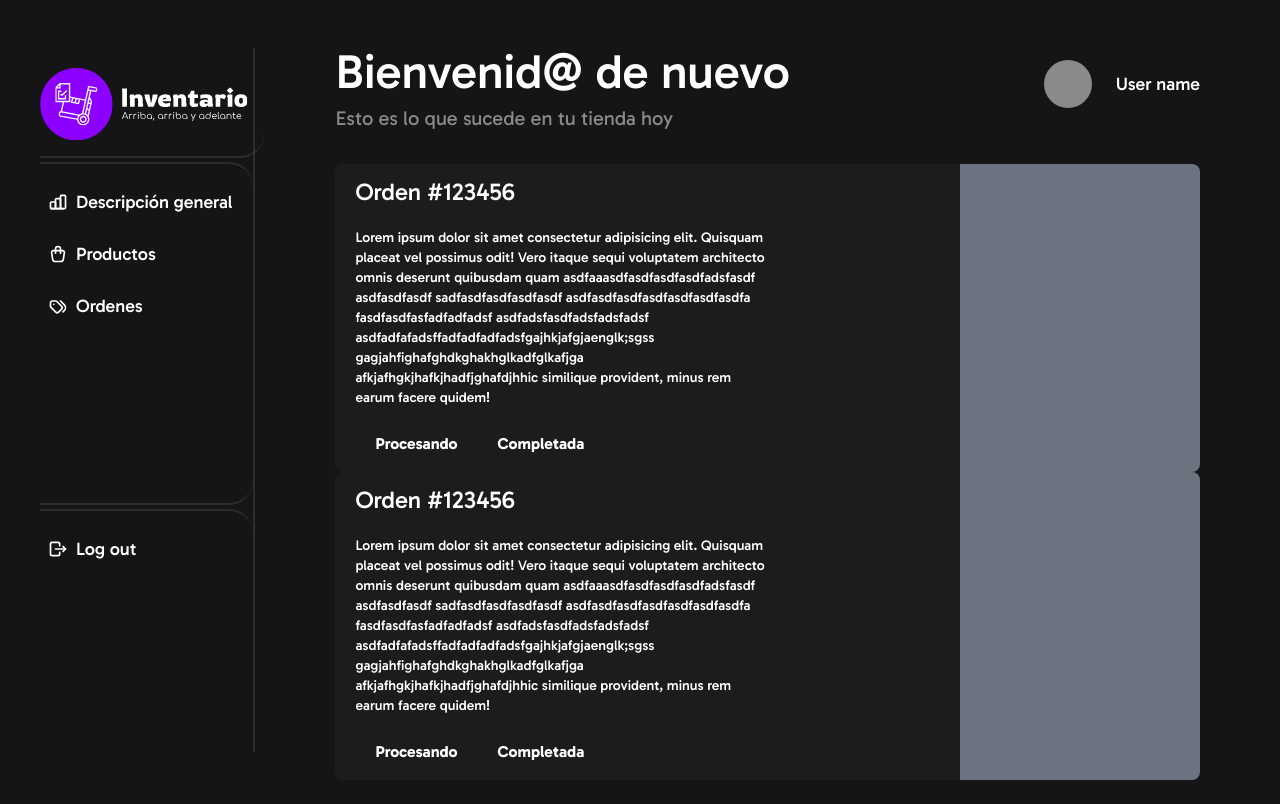
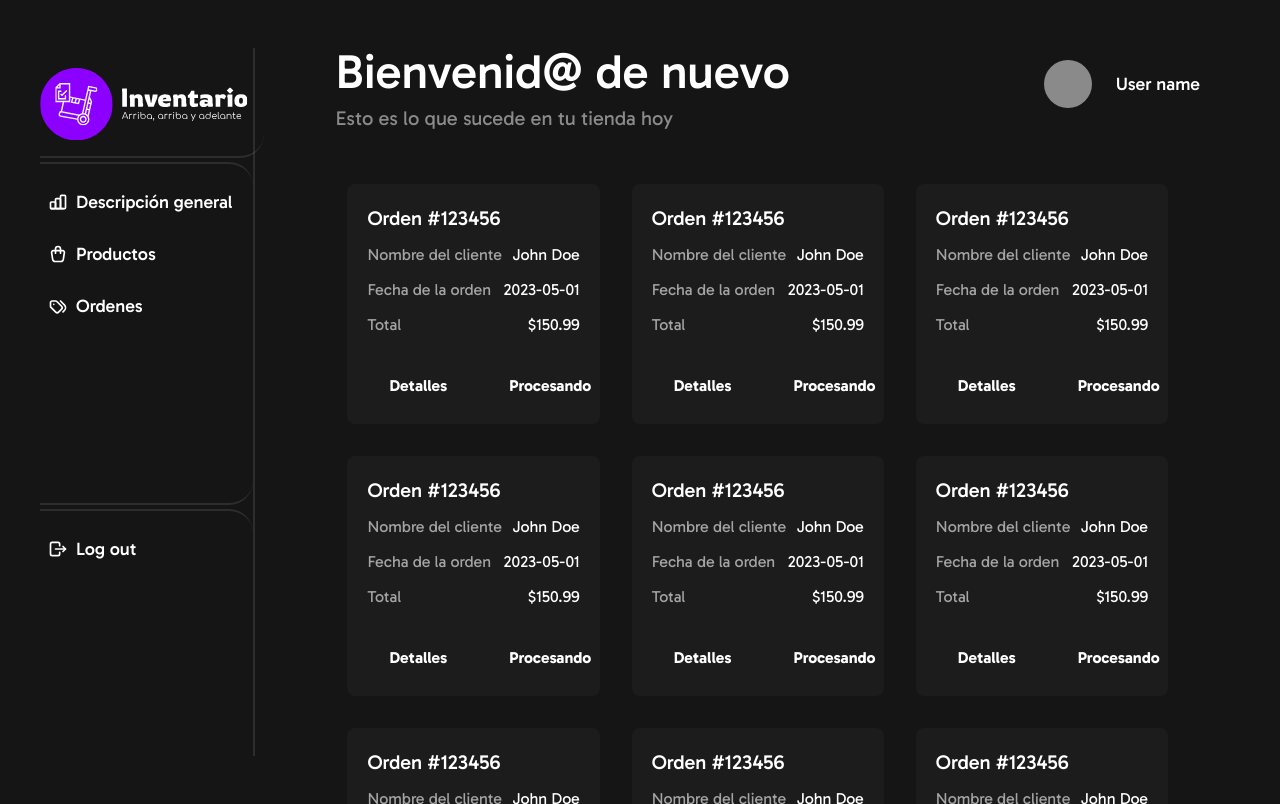
Before and after one commit to SergioMir018/Inventario-FE, a React (Vite) app: page /#/admin/home/orders in a window 1280 px wide. Built offline with nearby package versions, Linux system fonts and the light colour scheme.

Commit message:
MOD: change OrdersItem style

```diff
--- a/src/components/home/orders/order-item.tsx
+++ b/src/components/home/orders/order-item.tsx
@@ -1,27 +1,40 @@
 export default function OrderItem() {
   return (
-    <div className='w-full min-h-40 flex justify-between bg-dark rounded-lg'>
-      <div className='flex flex-col justify-between pt-3 pl-5 w-[50%]'>
-        <p className='text-white font-gabarito-medium text-2xl'>
+    <div className='w-full h-60 flex justify-between bg-dark rounded-lg hover:drop-shadow-sm group-hover:drop-shadow-neon transition duration-100'>
+      <div className='flex flex-col justify-between p-5 w-full'>
+        <p className='text-white font-gabarito-medium text-xl'>
           Orden #123456
         </p>
-        <p className='text-white text-sm font-gabarito-medium pt-5'>
-          Lorem ipsum dolor sit amet consectetur adipisicing elit. Quisquam placeat vel possimus odit! Vero itaque sequi voluptatem architecto omnis deserunt quibusdam quam asdfaaasdfasdfasdfasdfadsfasdf
-          asdfasdfasdf
-          sadfasdfasdfasdfasdf
-          asdfasdfasdfasdfasdfasdfasdfa
-          fasdfasdfasfadfadfadsf
-          asdfadsfasdfadsfadsfadsf
-          asdfadfafadsffadfadfadfadsfgajhkjafgjaenglk;sgss
-          gagjahfighafghdkghakhglkadfglkafjga
-          afkjafhgkjhafkjhadfjghafdjhhic similique provident, minus rem earum facere quidem!
-        </p>
-        <div className='w-[40%] mt-5 flex justify-between'>
-          <button className='py-1 px-5 mb-3 text-white font-gabarito-bold rounded-md hover:bg-white hover:text-black transition duration-100'>Procesando</button>
-          <button className='py-1 px-5 mb-3 text-white font-gabarito-bold rounded-md hover:bg-white hover:text-black transition duration-100'>Completada</button>
+        <div className="w-full flex justify-between">
+          <label className='text-white/60 text-md font-gabarito'>
+            Nombre del cliente
+          </label>
+          <p className='text-white text-md font-gabarito'>
+            John Doe
+          </p>
+        </div>
+        <div className="w-full flex justify-between">
+          <label className='text-white/60 text-md font-gabarito'>
+            Fecha de la orden
+          </label>
+          <p className='text-white text-md font-gabarito'>
+            2023-05-01
+          </p>
+        </div>
+        <div className="w-full flex justify-between">
+          <label className='text-white/60 text-md font-gabarito'>
+            Total
+          </label>
+          <p className='text-white text-md font-gabarito'>
+            $150.99
+          </p>
+        </div>
+        <div className='w-[40%] mt-5 flex gap-5 justify-between'>
+          <button className='py-1 px-5 text-white font-gabarito-bold rounded-md border-2 border-dark hover:border-white  transition duration-100'>Detalles</button>
+          <button className='py-1 px-5 text-white font-gabarito-bold rounded-md hover:bg-white hover:text-black transition duration-100'>Procesando</button>
+          <button className='py-1 px-5  text-white font-gabarito-bold rounded-md hover:bg-white hover:text-black transition duration-100'>Completada</button>
         </div>
       </div>
-      <div className='min-h-40 w-60 bg-gray-500 rounded-tr-lg rounded-br-lg' />
     </div>
   )
 }
--- a/src/components/home/orders/orders-section.tsx
+++ b/src/components/home/orders/orders-section.tsx
@@ -2,7 +2,19 @@ import OrderItem from './order-item'
 
 export default function OrdersSection() {
   return (
-    <section className='w-full h-full mt-8'>
+    <section className='grid grid-cols-1 md:grid-cols-2 lg:grid-cols-3 gap-8 py-5'>
+      <OrderItem />
+      <OrderItem />
+      <OrderItem />
+      <OrderItem />
+      <OrderItem />
+      <OrderItem />
+      <OrderItem />
+      <OrderItem />
+      <OrderItem />
+      <OrderItem />
+      <OrderItem />
+      <OrderItem />
       <OrderItem />
       <OrderItem />
     </section>
--- a/src/components/home/orders/orders.tsx
+++ b/src/components/home/orders/orders.tsx
@@ -2,7 +2,7 @@ import OrdersSection from "./orders-section";
 
 export default function Orders() {
   return (
-    <div>
+    <div className="w-full h-[40rem] overflow-y-auto pl-3 pr-8 mt-8">
       <OrdersSection />
     </div>
   )
--- a/src/components/home/products/products-item.tsx
+++ b/src/components/home/products/products-item.tsx
@@ -8,7 +8,7 @@ export default function ProductsItem() {
         <p className='text-white ml-5 text-2xl font-gabarito-medium pt-5'>
           Article#24234
         </p>
-        <p className='text-white/60 ml-5 text-sm font-gabarito pt-5'>
+        <p className='text-white/60 mx-5 text-sm font-gabarito pt-5'>
           Lorem ipsum dolor sit amet consectetur adipisicing elit. Recusandae, tenetur quisquam ratione, excepturi nemo unde, perspiciatis dicta a vitae facere cumque non! Velit aliquam ea, tempore quisquam minus accusamus molestiae!
         </p>
         <div className='w-48 ml-5 mt-5 flex justify-between'>
```
